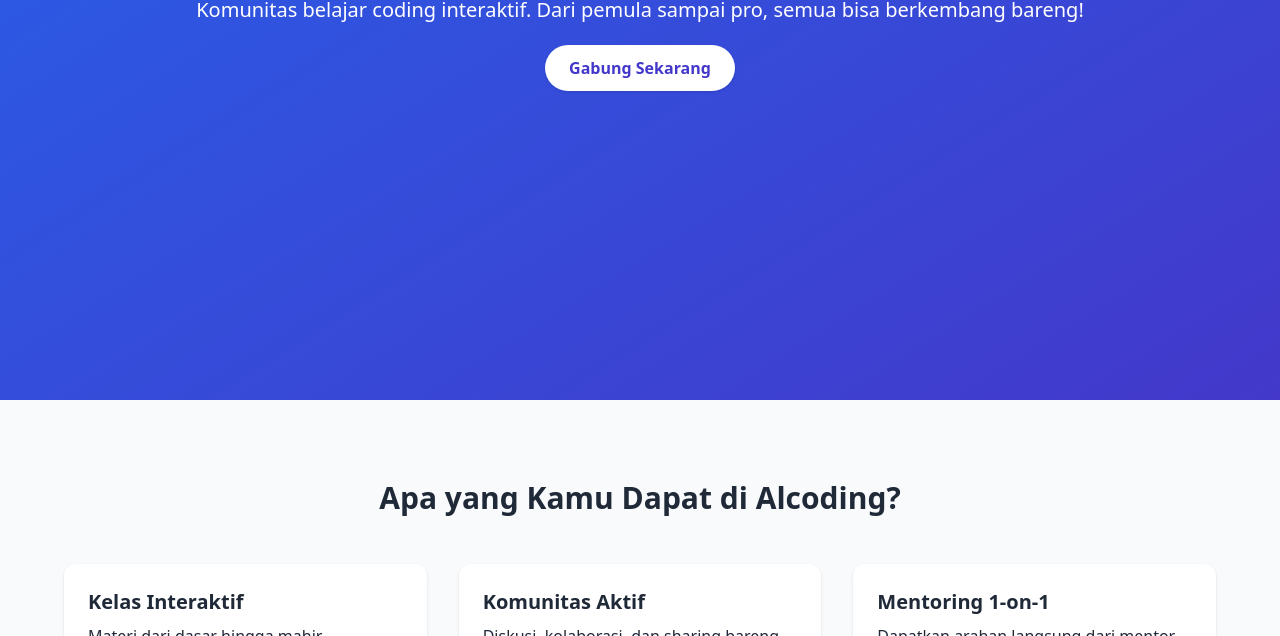
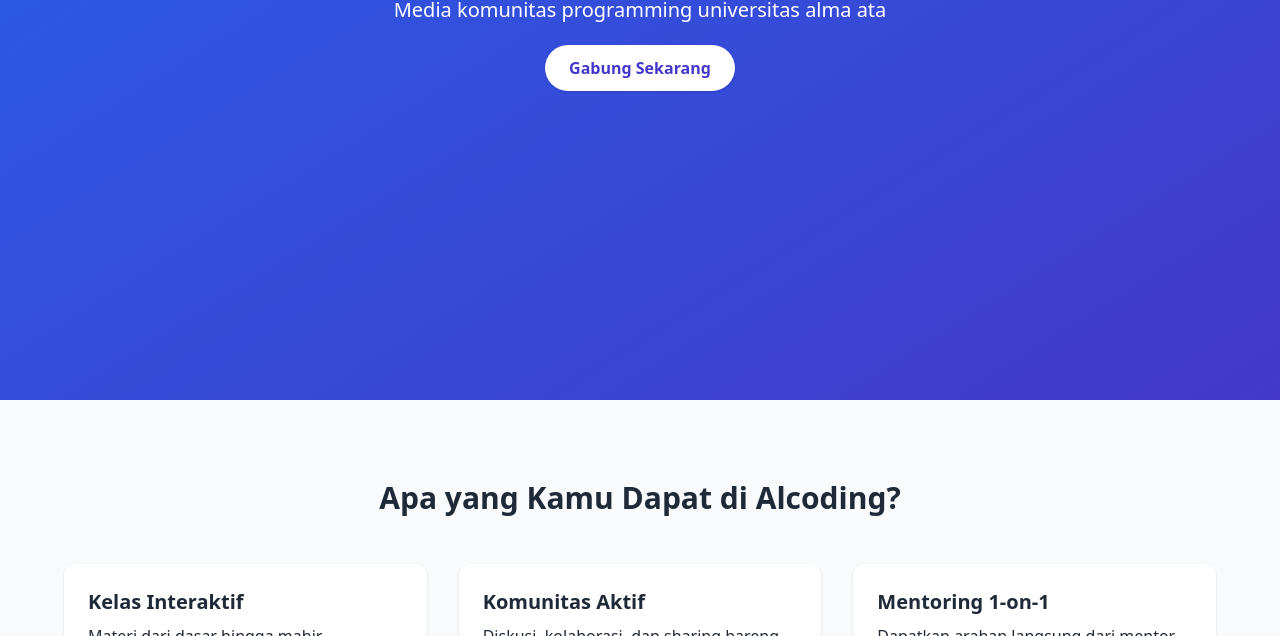
Before and after one commit to lutfiangga/tutorial-git, a plain HTML site: page index.html in a window 1280 px wide. Shown: the part 464-1100 px from the top of the page. Drawn offline with nearby package versions, Linux system fonts and the light colour scheme.

Commit message:
change description

```diff
--- a/index.html
+++ b/index.html
@@ -34,8 +34,7 @@
           Selamat Datang di Alcoding
         </h1>
         <p class="text-lg md:text-xl mb-8">
-          Komunitas belajar coding interaktif. Dari pemula sampai pro, semua
-          bisa berkembang bareng!
+          Media komunitas programming universitas alma ata
         </p>
         <a
           href="#join"
```
